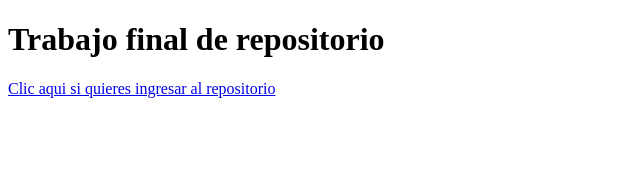
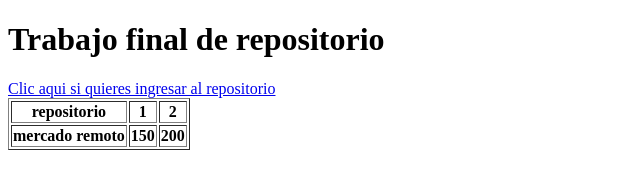
Before and after one commit to MauricioB32/MauricioB, a plain HTML site: page index.html in a window 1280 px wide. Shown: the whole page, without its empty margins (0-640 px from the left). Drawn offline with Linux system fonts and the light colour scheme.

Commit message:
Version 2

```diff
--- a/index.html
+++ b/index.html
@@ -8,5 +8,17 @@
 <body>
     <h1>Trabajo final de repositorio</h1>
     <a href="repositorio.html">Clic aqui si quieres ingresar al repositorio</a>
+<table border="1">
+<tr>
+    <th>repositorio</th>
+    <th>1</th>
+    <th>2</th>
+</tr>
+<tr>
+    <th>mercado remoto</th>
+    <th>150</th>
+    <th>200</th>
+</tr>
+</table>
 </body>
 </html>
```
